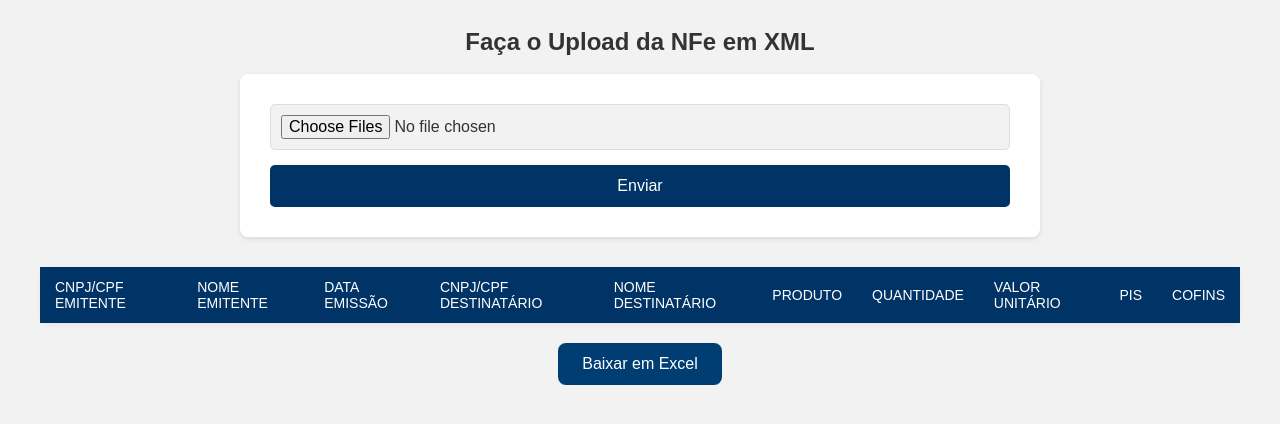
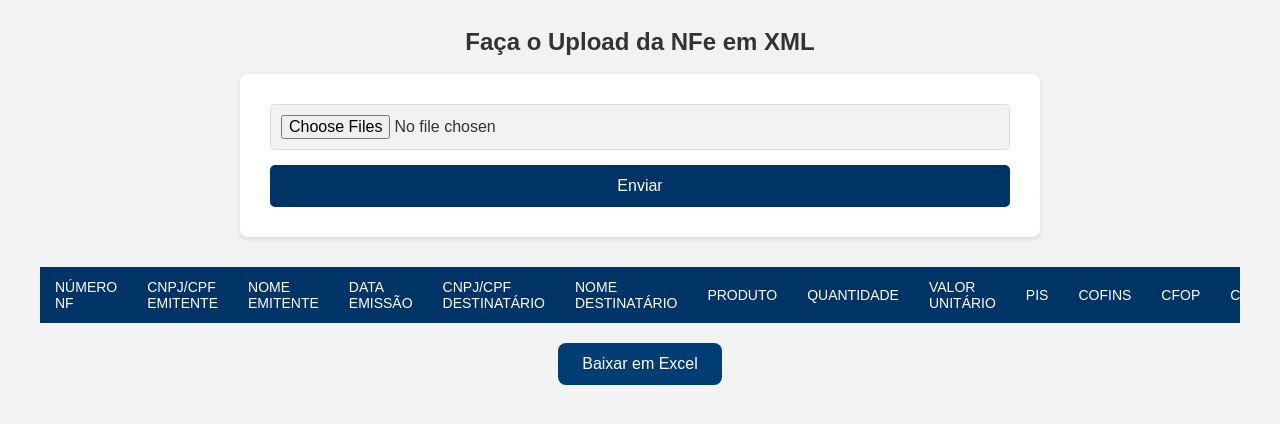
Before and after one commit to davialvesz1/Extrator-de-NFE-XML, a plain HTML site: page index.html in a window 1280 px wide. Shown: the part 188-612 px from the top of the page. Drawn offline with Linux system fonts and the light colour scheme.

Commit message:
Update index.html

```diff
--- a/index.html
+++ b/index.html
@@ -5,6 +5,15 @@
   <meta name="viewport" content="width=device-width, initial-scale=1.0">
   <title>Leitor de NFe - XML</title>
   <link rel="stylesheet" href="style.css">
+  <style>
+    .table-wrapper {
+      overflow-x: auto;
+      overflow-y: auto;
+      width: 100%;
+      max-width: 100%;
+      max-height: 70vh;
+    }
+  </style>
 </head>
 <body>
 
@@ -20,9 +29,11 @@
     <button type="submit">Enviar</button>
   </form>
 
+  <div class="table-wrapper">
     <table id="resultTable">
       <thead>
         <tr>
+          <th>Número NF</th>
           <th>CNPJ/CPF Emitente</th>
           <th>Nome Emitente</th>
           <th>Data Emissão</th>
@@ -33,14 +44,19 @@
           <th>Valor Unitário</th>
           <th>PIS</th>
           <th>COFINS</th>
+          <th>CFOP</th>
+          <th>CST</th>
+          <th>CST PIS</th>
+          <th>CST COFINS</th>
+          <th>NCM</th>
         </tr>
       </thead>
       <tbody>
         <!-- Resultados serão inseridos aqui -->
       </tbody>
     </table>
+  </div>
 
-  <!-- Botão fora da tabela -->
   <button id="downloadExcel">Baixar em Excel</button>
 
   <script src="https://cdnjs.cloudflare.com/ajax/libs/xlsx/0.18.5/xlsx.full.min.js"></script>
```
Lines whose indentation alone changed are shown as unchanged.
